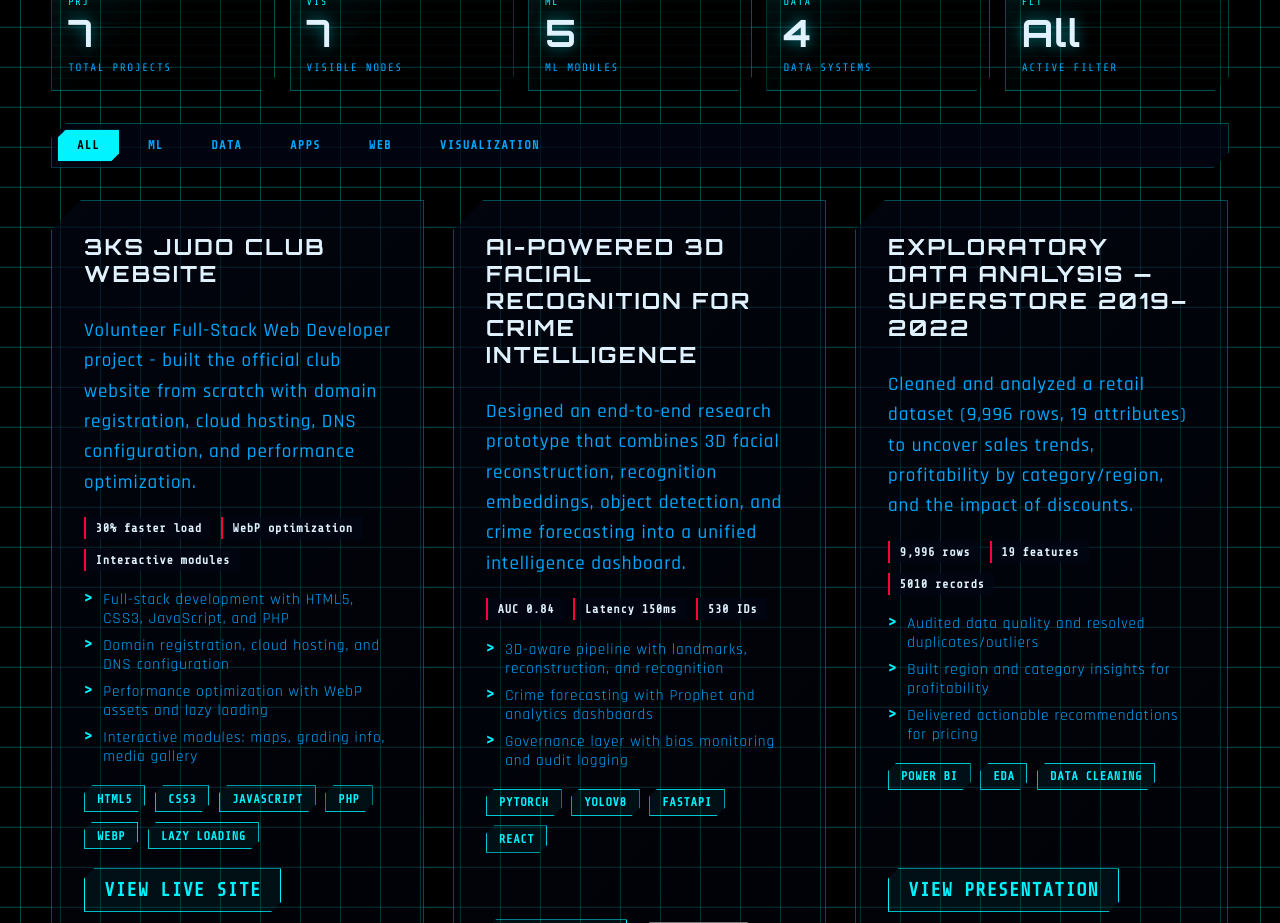
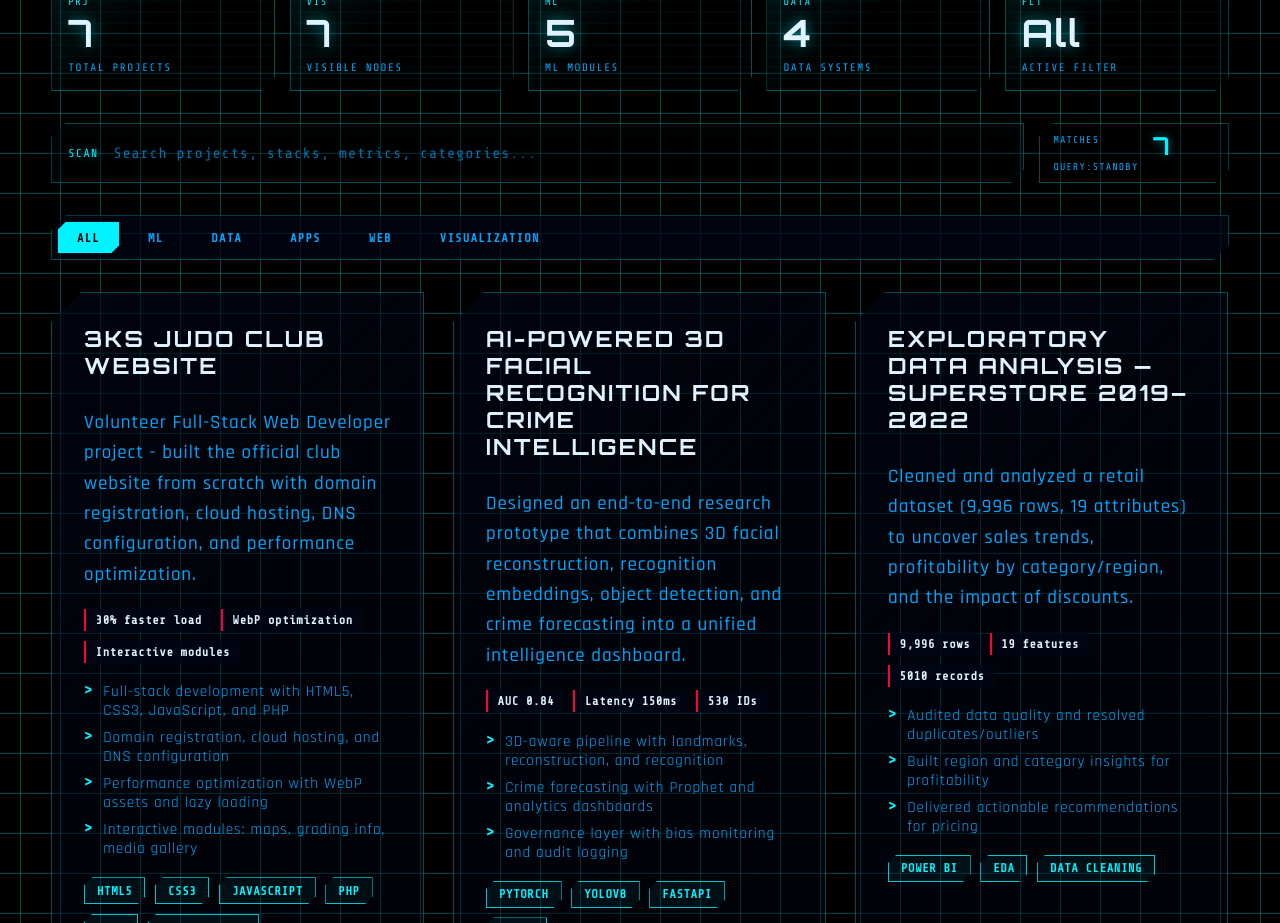
Before and after one commit to CParaschivDev/portofolio-cristian-paraschiv, a React (Vite) app: page / in a window 1280 px wide. Shown: the part 2220-3143 px from the top of the page. Built offline with nearby package versions, Linux system fonts and the light colour scheme.

Commit message:
feat: add project scanner search

```diff
--- a/src/App.css
+++ b/src/App.css
@@ -931,6 +931,127 @@
   55%, 100% { transform: translateX(110%); }
 }
 
+.project-scanner {
+  display: grid;
+  grid-template-columns: minmax(0, 1fr) auto;
+  gap: 0.9rem;
+  align-items: stretch;
+}
+
+.scanner-input-wrap,
+.scanner-status {
+  border: 1px solid var(--line);
+  background: rgba(0, 0, 0, 0.36);
+  clip-path: polygon(14px 0, 100% 0, 100% calc(100% - 14px), calc(100% - 14px) 100%, 0 100%, 0 14px);
+}
+
+.scanner-input-wrap {
+  display: flex;
+  align-items: center;
+  gap: 0.8rem;
+  min-height: 54px;
+  padding: 0.55rem 0.75rem 0.55rem 1rem;
+  box-shadow: inset 0 0 18px rgba(0, 243, 255, 0.05);
+}
+
+.scanner-prompt,
+.scanner-status span,
+.scanner-clear {
+  font-family: var(--font-mono);
+  text-transform: uppercase;
+  letter-spacing: 0.12em;
+}
+
+.scanner-prompt {
+  flex: 0 0 auto;
+  color: var(--accent);
+  font-size: 0.72rem;
+  text-shadow: 0 0 10px var(--accent-glow);
+}
+
+.scanner-input {
+  width: 100%;
+  min-width: 0;
+  border: 0;
+  outline: 0;
+  background: transparent;
+  color: var(--text);
+  font-family: var(--font-mono);
+  font-size: 0.94rem;
+  letter-spacing: 0.06em;
+}
+
+.scanner-input::placeholder {
+  color: color-mix(in srgb, var(--muted) 65%, transparent);
+}
+
+.scanner-input:focus {
+  text-shadow: 0 0 8px rgba(0, 243, 255, 0.24);
+}
+
+.scanner-clear {
+  flex: 0 0 auto;
+  min-height: 34px;
+  border: 1px solid var(--line-strong);
+  background: rgba(255, 0, 60, 0.1);
+  color: var(--accent-alt);
+  font-size: 0.65rem;
+  clip-path: polygon(7px 0, 100% 0, 100% calc(100% - 7px), calc(100% - 7px) 100%, 0 100%, 0 7px);
+}
+
+.scanner-clear:hover {
+  background: var(--accent-alt);
+  color: var(--dark);
+  box-shadow: 0 0 14px rgba(255, 0, 60, 0.36);
+}
+
+.scanner-status {
+  display: grid;
+  grid-template-columns: auto auto;
+  column-gap: 0.65rem;
+  row-gap: 0.1rem;
+  min-width: 190px;
+  padding: 0.65rem 0.85rem;
+  color: var(--muted);
+}
+
+.scanner-status strong {
+  color: var(--accent);
+  font-family: var(--font-display);
+  font-size: 1.55rem;
+  line-height: 1;
+  text-shadow: 0 0 10px var(--accent-glow);
+}
+
+.scanner-status span {
+  font-size: 0.62rem;
+}
+
+.scanner-status span:last-child {
+  grid-column: 1 / -1;
+  overflow: hidden;
+  text-overflow: ellipsis;
+  white-space: nowrap;
+}
+
+.project-empty-state {
+  grid-column: 1 / -1;
+  padding: 2rem;
+  border: 1px dashed var(--line-strong);
+  background: rgba(255, 0, 60, 0.045);
+  color: var(--muted);
+  text-align: center;
+  clip-path: polygon(18px 0, 100% 0, 100% calc(100% - 18px), calc(100% - 18px) 100%, 0 100%, 0 18px);
+}
+
+.project-empty-state span {
+  display: block;
+  color: var(--accent-alt);
+  font-family: var(--font-mono);
+  letter-spacing: 0.24em;
+  text-transform: uppercase;
+}
+
 .project-filters {
   display: flex;
   flex-wrap: wrap;
@@ -2017,6 +2138,30 @@
     grid-template-columns: repeat(2, minmax(0, 1fr));
   }
 
+  .project-scanner {
+    grid-template-columns: 1fr;
+    gap: 0.65rem;
+  }
+
+  .scanner-input-wrap {
+    min-height: 48px;
+    gap: 0.55rem;
+    padding: 0.5rem 0.65rem;
+  }
+
+  .scanner-prompt {
+    font-size: 0.64rem;
+  }
+
+  .scanner-input {
+    font-size: 0.86rem;
+  }
+
+  .scanner-status {
+    min-width: 0;
+    grid-template-columns: auto 1fr;
+  }
+
   .project-telemetry-card {
     min-height: 96px;
     padding: 0.85rem;
@@ -2221,6 +2366,16 @@
     grid-template-columns: 1fr;
   }
 
+  .scanner-input-wrap {
+    display: grid;
+    grid-template-columns: auto minmax(0, 1fr) auto;
+  }
+
+  .scanner-clear {
+    min-height: 32px;
+    padding-inline: 0.55rem;
+  }
+
   .project-telemetry-card {
     min-height: 86px;
   }
--- a/src/App.jsx
+++ b/src/App.jsx
@@ -743,6 +743,7 @@ function App() {
   const [booting, setBooting] = useState(() => !reducedFx)
   const [commandOpen, setCommandOpen] = useState(false)
   const [commandQuery, setCommandQuery] = useState('')
+  const [projectQuery, setProjectQuery] = useState('')
 
   const t = translations[lang]
 
@@ -835,9 +836,29 @@ function App() {
   const certifications = certificationsData[lang]
 
   const filteredProjects = useMemo(() => {
-    if (activeFilter === 'All') return projectsLang
-    return projectsLang.filter((project) => project.categories.includes(activeFilter))
-  }, [activeFilter, projectsLang])
+    const query = projectQuery.trim().toLowerCase()
+
+    return projectsLang.filter((project) => {
+      const matchesFilter =
+        activeFilter === 'All' || project.categories.includes(activeFilter)
+
+      if (!matchesFilter) return false
+      if (!query) return true
+
+      const searchable = [
+        project.title,
+        project.description,
+        ...project.tags,
+        ...project.categories,
+        ...project.metrics,
+        ...project.highlights,
+      ]
+        .join(' ')
+        .toLowerCase()
+
+      return searchable.includes(query)
+    })
+  }, [activeFilter, projectQuery, projectsLang])
 
   const projectTelemetry = useMemo(() => {
     const countByCategory = (category) =>
@@ -1359,6 +1380,37 @@ function App() {
               </div>
             ))}
           </div>
+          <div className="project-scanner" role="search">
+            <div className="scanner-input-wrap">
+              <span className="scanner-prompt">SCAN</span>
+              <input
+                className="scanner-input"
+                value={projectQuery}
+                onChange={(event) => setProjectQuery(event.target.value)}
+                placeholder={
+                  lang === 'en'
+                    ? 'Search projects, stacks, metrics, categories...'
+                    : 'Cauta proiecte, tehnologii, metrici, categorii...'
+                }
+                aria-label={lang === 'en' ? 'Search projects' : 'Cauta proiecte'}
+              />
+              {projectQuery ? (
+                <button
+                  type="button"
+                  className="scanner-clear"
+                  onClick={() => setProjectQuery('')}
+                  aria-label={lang === 'en' ? 'Clear project search' : 'Sterge cautarea'}
+                >
+                  CLR
+                </button>
+              ) : null}
+            </div>
+            <div className="scanner-status" aria-live="polite">
+              <span>{lang === 'en' ? 'MATCHES' : 'POTRIVIRI'}</span>
+              <strong>{filteredProjects.length}</strong>
+              <span>{projectQuery ? `QUERY:${projectQuery}` : 'QUERY:STANDBY'}</span>
+            </div>
+          </div>
           <div className="project-filters">
             {filters.map((filter) => (
               <button
@@ -1374,7 +1426,7 @@ function App() {
             ))}
           </div>
           <div className="project-grid">
-            {filteredProjects.map((project) => (
+            {filteredProjects.length ? filteredProjects.map((project) => (
               <article key={project.title} className="project-card">
                 <h3>{project.title}</h3>
                 <p>{project.description}</p>
@@ -1408,7 +1460,16 @@ function App() {
                   </button>
                 </div>
               </article>
-            ))}
+            )) : (
+              <div className="project-empty-state">
+                <span>NO SIGNAL</span>
+                <p>
+                  {lang === 'en'
+                    ? 'No projects match this scan. Clear the query or switch filters.'
+                    : 'Niciun proiect nu se potriveste. Sterge cautarea sau schimba filtrul.'}
+                </p>
+              </div>
+            )}
           </div>
         </section>
         {selectedProject ? (
```
